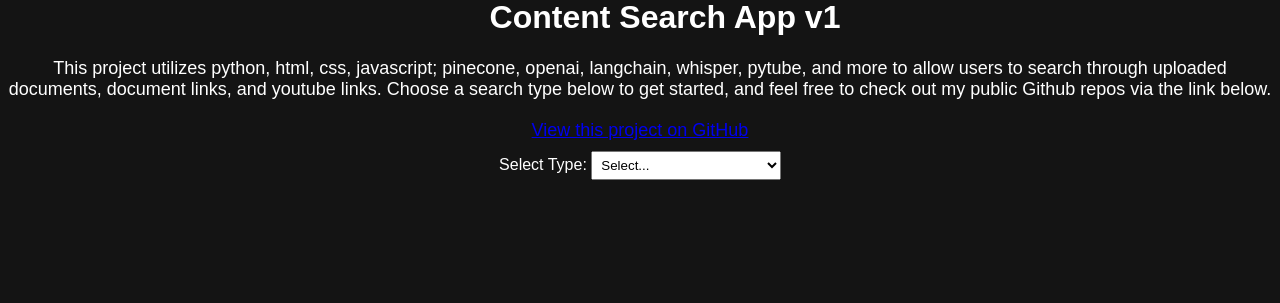
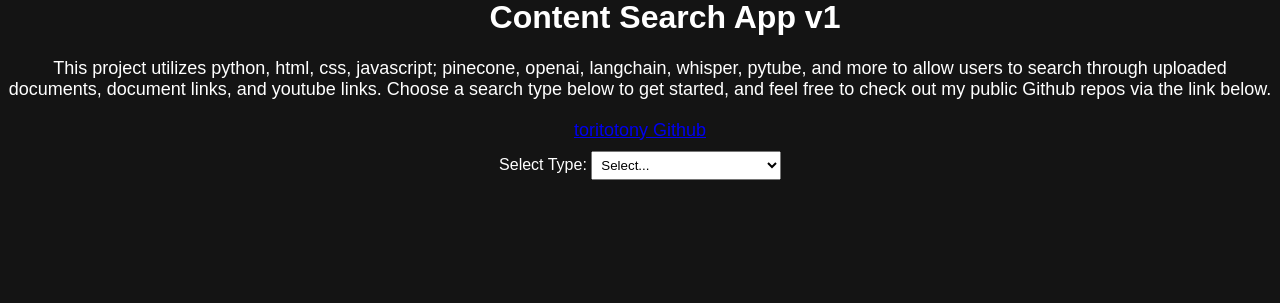
Before and after one commit to toritotony/Pinecone-Langchain-Search-Engine, a Flask app: page / in a window 1280 px wide. Shown: the part 309-612 px from the top of the page. Run offline with Flask 3, Linux system fonts and the light colour scheme.

Commit message:
Change github link text

```diff
--- a/templates/index.html
+++ b/templates/index.html
@@ -34,7 +34,7 @@
     </div>
 
     <div class="github-link">
-        <a href="https://github.com/toritotony" target="_blank">View this project on GitHub</a>
+        <a href="https://github.com/toritotony" target="_blank">toritotony Github</a>
     </div>
 
     <form id="searchForm">
```
